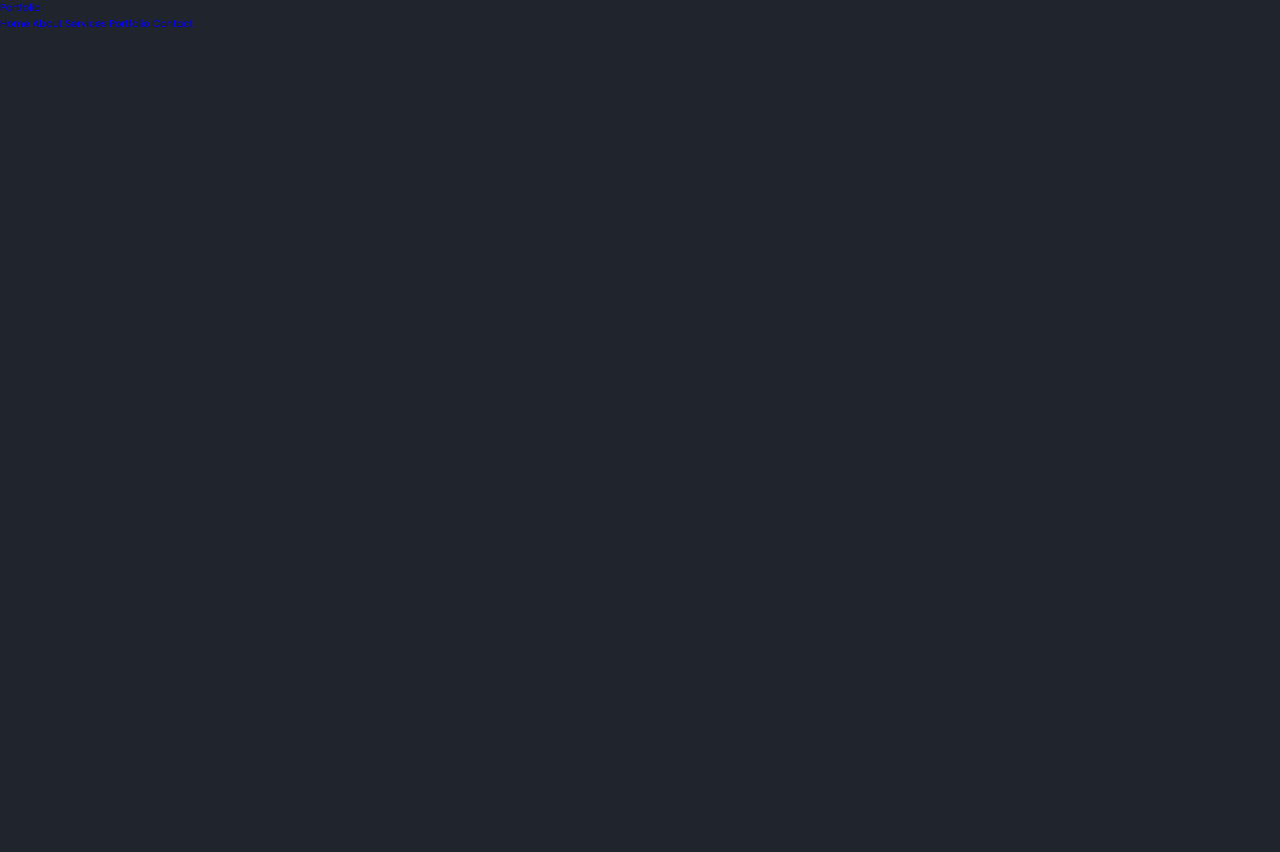
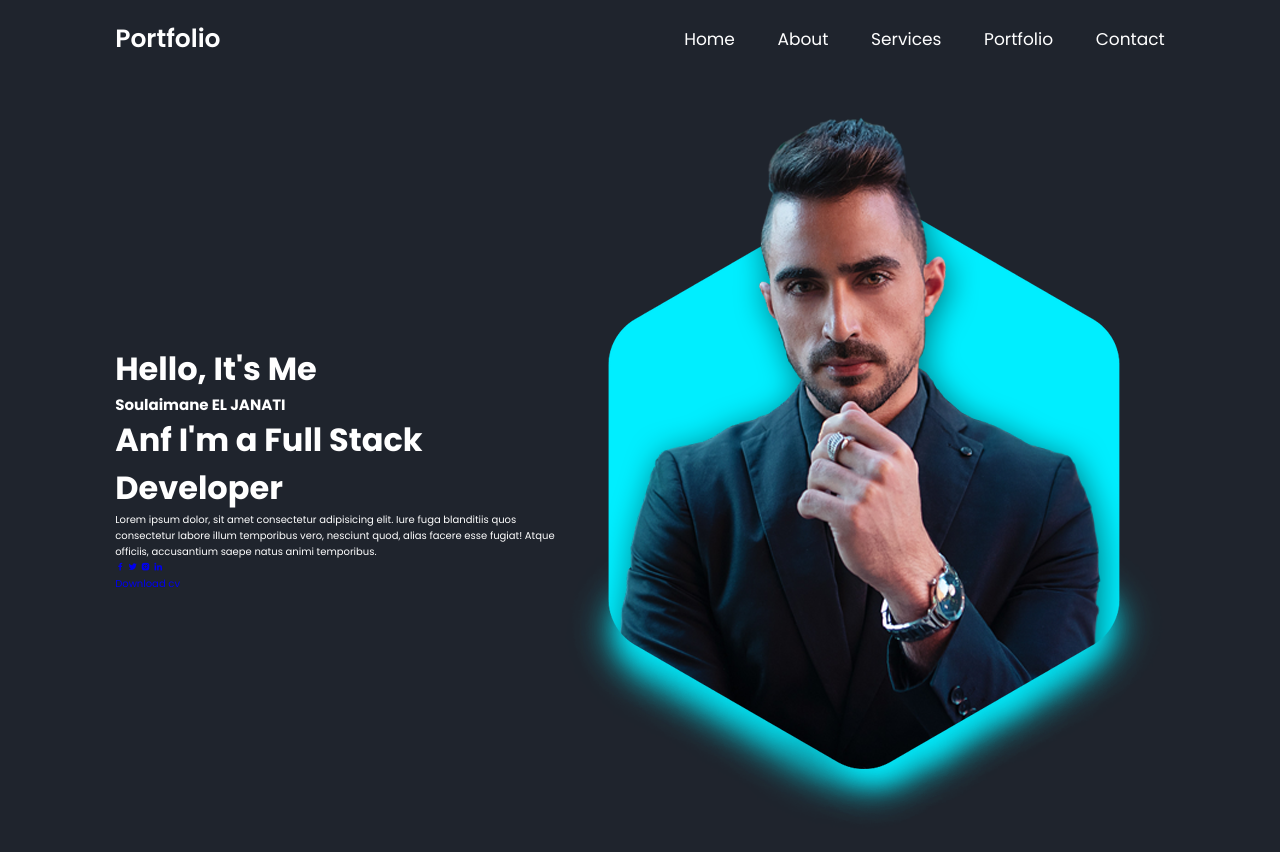
Before and after one commit to JNT5398/soulaimaneeljanati.github.io, a plain HTML site: page index.html in a window 1280 px wide. Before the commit the page ends 800 px from the top, so only its background shows below. Drawn offline with nearby package versions, Linux system fonts and the light colour scheme.

Commit message:
content and image home

```diff
--- a/css/style.css
+++ b/css/style.css
@@ -27,3 +27,56 @@ body {
     background: var(--bg-color);
     color: var(--text-color)
 }
+
+section{
+    min-height: 100px;
+    padding: 10rem 9% 2rem;
+}
+
+.header {
+    position: fixed;
+    top: 0;
+    left: 0;
+    width:100%;
+    padding: 2rem 9%;
+    background: var(--bg-color);
+    display: flex;
+    justify-content: space-between;
+    align-items: center;
+    z-index: 100;
+}
+
+.logo {
+    font-size: 2.5rem;
+    color: var(--text-color);
+    font-weight: 600;
+    cursor: default;
+}
+
+.navbar a {
+    font-size: 1.7rem;
+    color: var(--text-color);
+    margin-left: 4rem;
+}
+
+.navbar a:hover,
+.navbar a.active{
+    color: var(--main-color);
+}
+
+#menu-icon {
+    font-size: 3.6rem;
+    color: var(--text-color);
+    display: none;
+}
+
+.home {
+    display: flex;
+    justify-content: center;
+    align-items: center;
+}
+
+.home-content h3 {
+    font-size: 3.2rem;
+    font-weight: 700;
+}
--- a/index.html
+++ b/index.html
@@ -7,8 +7,7 @@
     <title>Responsive Personal Portfolio Website Design | Codehal</title>
 
     <!-- box icons -->
-    <link href="https://unpkg.com/boxicons@2.1.4/css/boxicons.min.css" rel="stylesheet" />
-
+    <link href='https://unpkg.com/boxicons@2.1.4/css/boxicons.min.css' rel='stylesheet'>
     <!-- custom css -->
     <link rel="stylesheet" href="css/style.css" />
   </head>
@@ -17,16 +16,37 @@
     <!-- header design -->
     <header class="header">
       <a href="#" class="logo">Portfolio</a>
+      <i class='bx bx-menu' id="menu-icon"></i>
       <nav class="navbar">
-        <a href="#Home">Home</a>
-        <a href="#About">About</a>
-        <a href="#Services">Services</a>
-        <a href="#Portfolio">Portfolio</a>
-        <a href="#Contact">Contact</a>
+        <a href="#Home" class="Home">Home</a>
+        <a href="#About" class="About">About</a>
+        <a href="#Services" class="Services">Services</a>
+        <a href="#Portfolio" class="Portfolio">Portfolio</a>
+        <a href="#Contact" class="Contact">Contact</a>
       </nav>
     </header>
 
     <!-- home section design -->
+
+    <section class="home" id="home">
+      <div class="home-content">
+        <h3>Hello, It's Me</h3>
+        <h1>Soulaimane EL JANATI</h1>
+        <h3>Anf I'm a <span>Full Stack Developer</span></h3>
+        <p>Lorem ipsum dolor, sit amet consectetur adipisicing elit. Iure fuga blanditiis quos consectetur labore illum temporibus vero, nesciunt quod, alias facere esse fugiat! Atque officiis, accusantium saepe natus animi temporibus.</p>
+        <div class="social-media">
+          <a href="#"><i class='bx bxl-facebook'></i></a>
+          <a href="#"><i class='bx bxl-twitter' ></i></a>
+          <a href="#"><i class='bx bxl-instagram-alt' ></i></a>
+          <a href="#"><i class='bx bxl-linkedin' ></i></a>
+        </div>
+        <a href="#" class="btn">Download cv</a>
+      </div>
+
+      <div class="home-img">
+        <img src="images/home.png" alt="">
+      </div>
+    </section>
 
     <!-- about section design -->
 
```
Also changed, not shown: 1 other file.
